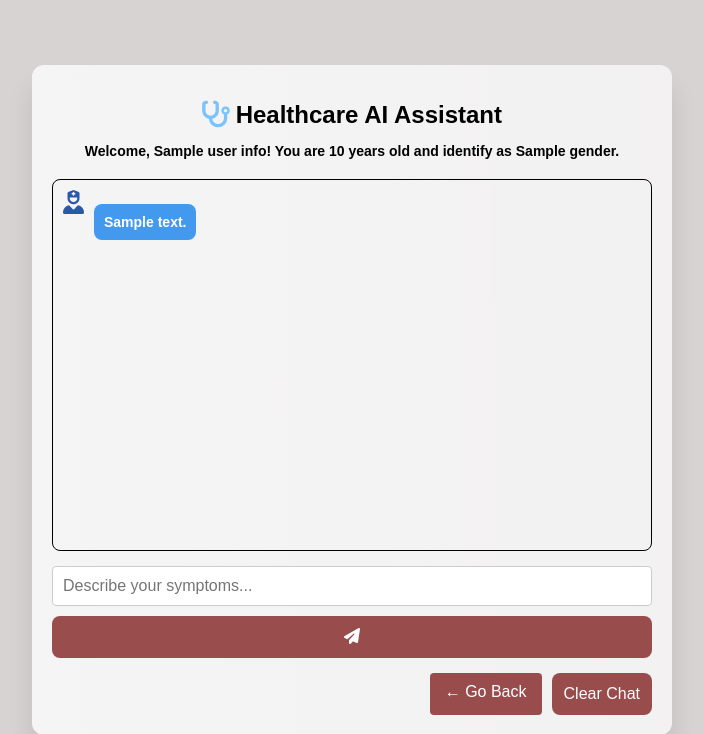
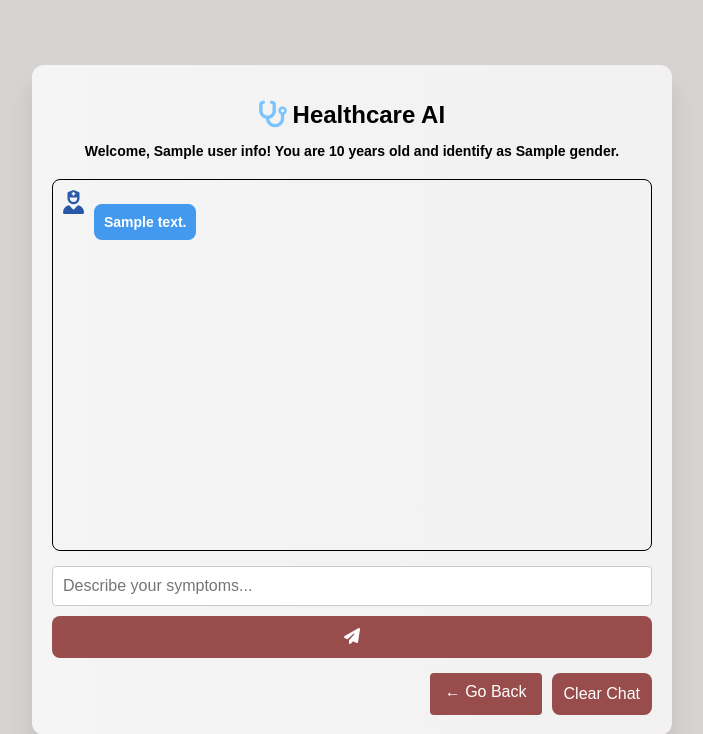
Before and after one commit to Utsavv1/SwasthyaFy-Chatbot, a Flask app: template templates/chatbot.html in a window 1280 px wide. Shown: the top 734 px of the page, without its empty margins (288-991 px from the left). Run offline with Flask 3, Linux system fonts and the light colour scheme; the template is opened without the code that fills it: most values are stand-ins (such as "Sample title", 1, 10 or a date in 2020).

Commit message:
Update chatbot.html

```diff
--- a/templates/chatbot.html
+++ b/templates/chatbot.html
@@ -3,7 +3,7 @@
 <head>
     <meta charset="UTF-8">
     <meta name="viewport" content="width=device-width, initial-scale=1.0">
-    <title>Healthcare AI Chatbot</title>
+    <title>Healthcare AI </title>
     <link rel="stylesheet" href="{{ url_for('static', filename='style.css') }}">
     <script src="{{ url_for('static', filename='script.js') }}" defer></script>
     <link rel="stylesheet" href="https://cdnjs.cloudflare.com/ajax/libs/font-awesome/6.4.2/css/all.min.css">
@@ -12,7 +12,7 @@
     <div class="chat-container">
         <header>
             <h1>
-                <i class="fa-solid fa-stethoscope fa-beat-fade" style="color: #74C0FC;"></i> Healthcare AI Assistant
+                <i class="fa-solid fa-stethoscope fa-beat-fade" style="color: #74C0FC;"></i> Healthcare AI
             </h1>
             <p>Welcome, {{ user_info.name }}! You are {{ user_info.age }} years old and identify as {{ user_info.gender }}.</p>
         </header>
```
